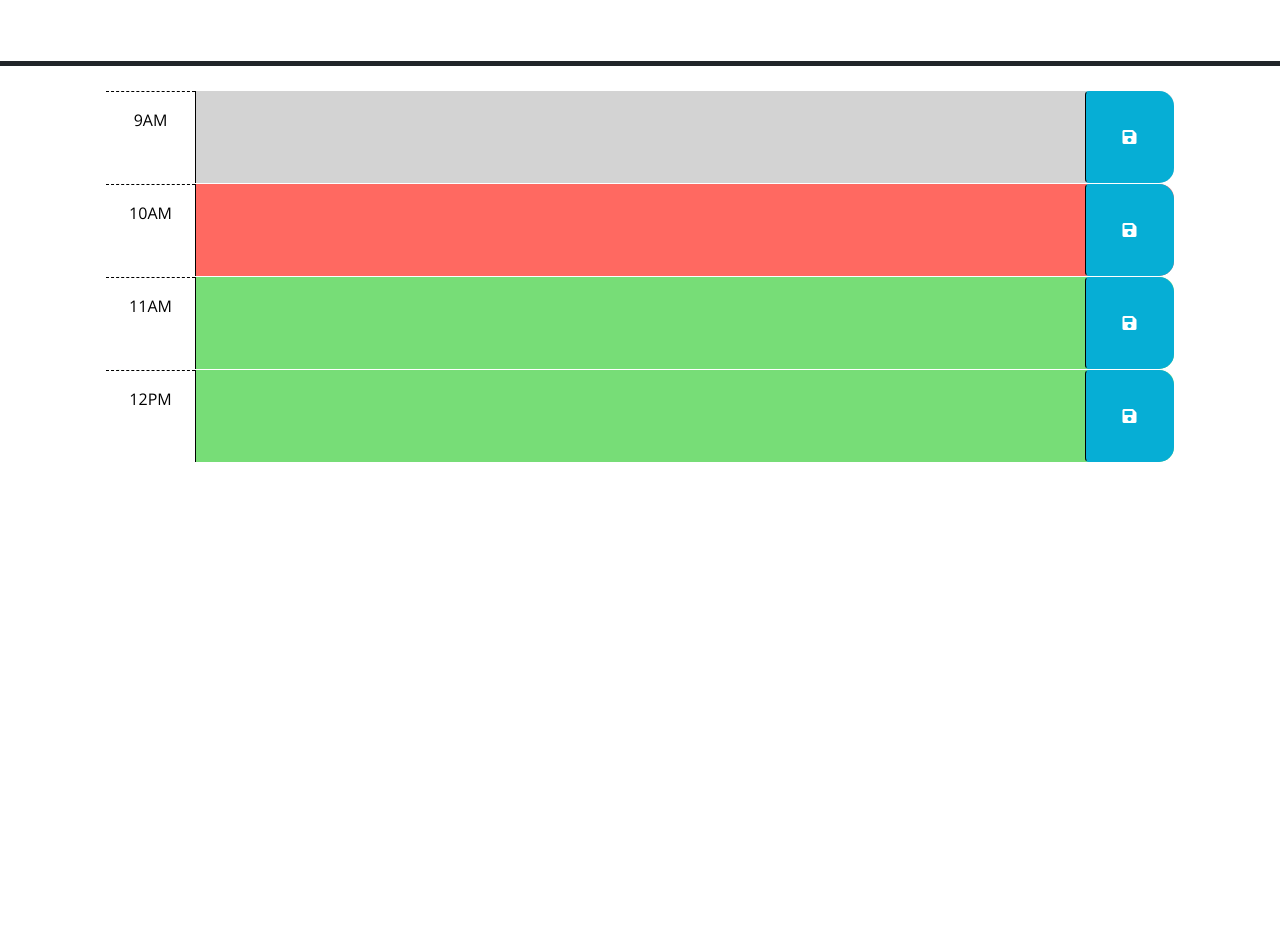
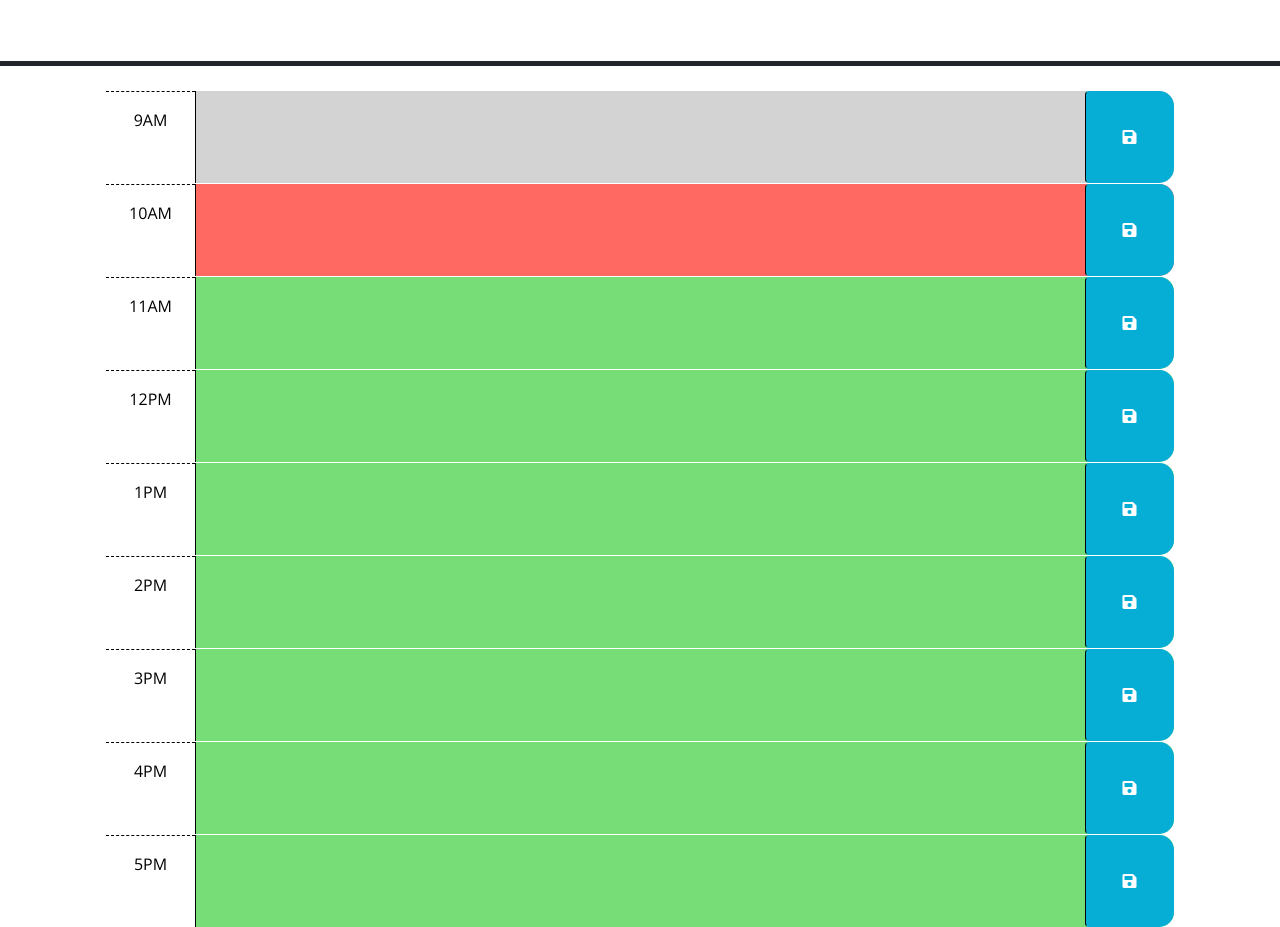
Before and after one commit to Gonzo7725/Challenge5, a plain HTML site: page index.html in a window 1280 px wide. Shown: the part 166-1093 px from the top of the page. Before the commit the page ends 800 px from the top, so only its background shows below. Drawn offline with nearby package versions, Linux system fonts and the light colour scheme.

Commit message:
created time slots up til 5pm

```diff
--- a/index.html
+++ b/index.html
@@ -75,6 +75,51 @@
         </button>
       </div>
 
+      <!-- Example of a future time block. The "future" class adds a green background color. -->
+      <div id="hour-13" class="row time-block future">
+        <div class="col-2 col-md-1 hour text-center py-3">1PM</div>
+        <textarea class="col-8 col-md-10 description" rows="3"> </textarea>
+        <button class="btn saveBtn col-2 col-md-1" aria-label="save">
+          <i class="fas fa-save" aria-hidden="true"></i>
+        </button>
+      </div>
+
+      <!-- Example of a future time block. The "future" class adds a green background color. -->
+      <div id="hour-14" class="row time-block future">
+        <div class="col-2 col-md-1 hour text-center py-3">2PM</div>
+        <textarea class="col-8 col-md-10 description" rows="3"> </textarea>
+        <button class="btn saveBtn col-2 col-md-1" aria-label="save">
+         <i class="fas fa-save" aria-hidden="true"></i>
+        </button>
+      </div>
+
+      <!-- Example of a future time block. The "future" class adds a green background color. -->
+      <div id="hour-15" class="row time-block future">
+        <div class="col-2 col-md-1 hour text-center py-3">3PM</div>
+        <textarea class="col-8 col-md-10 description" rows="3"> </textarea>
+        <button class="btn saveBtn col-2 col-md-1" aria-label="save">
+         <i class="fas fa-save" aria-hidden="true"></i>
+        </button>
+      </div>
+
+      <!-- Example of a future time block. The "future" class adds a green background color. -->
+      <div id="hour-16" class="row time-block future">
+        <div class="col-2 col-md-1 hour text-center py-3">4PM</div>
+        <textarea class="col-8 col-md-10 description" rows="3"> </textarea>
+        <button class="btn saveBtn col-2 col-md-1" aria-label="save">
+         <i class="fas fa-save" aria-hidden="true"></i>
+        </button>
+      </div>
+
+      <!-- Example of a future time block. The "future" class adds a green background color. -->
+      <div id="hour-17" class="row time-block future">
+        <div class="col-2 col-md-1 hour text-center py-3">5PM</div>
+        <textarea class="col-8 col-md-10 description" rows="3"> </textarea>
+        <button class="btn saveBtn col-2 col-md-1" aria-label="save">
+         <i class="fas fa-save" aria-hidden="true"></i>
+        </button>
+      </div>
+
     <script src="https://code.jquery.com/jquery-3.4.1.min.js"></script>
     <script
       src="https://cdn.jsdelivr.net/npm/dayjs@1.11.3/dayjs.min.js"
```
